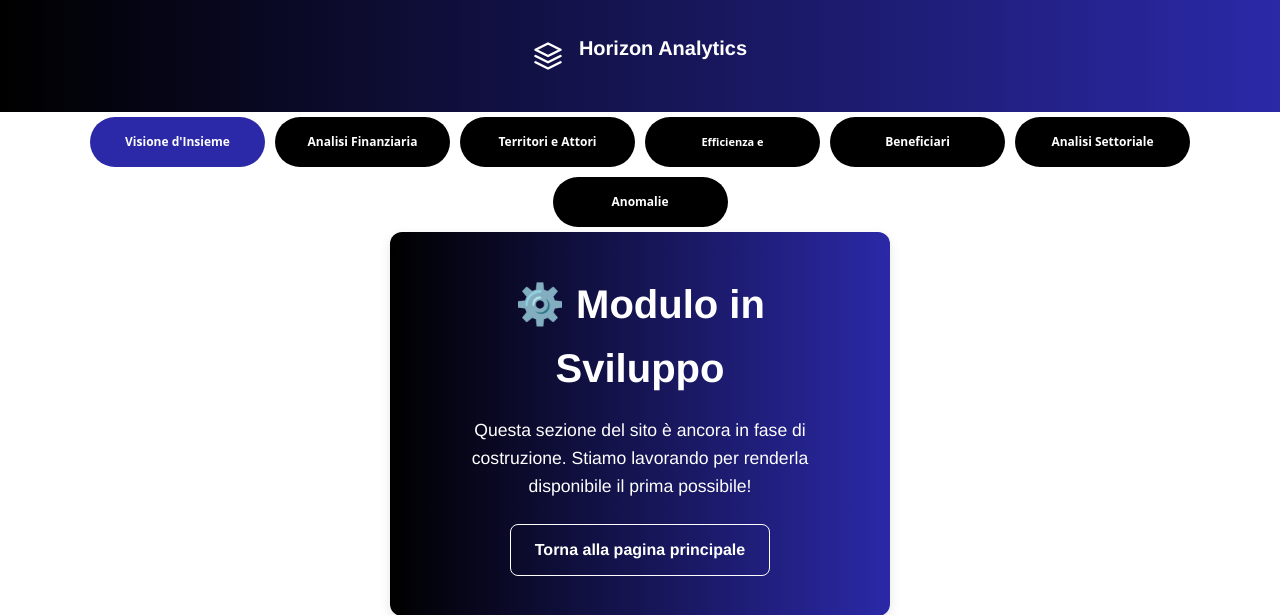
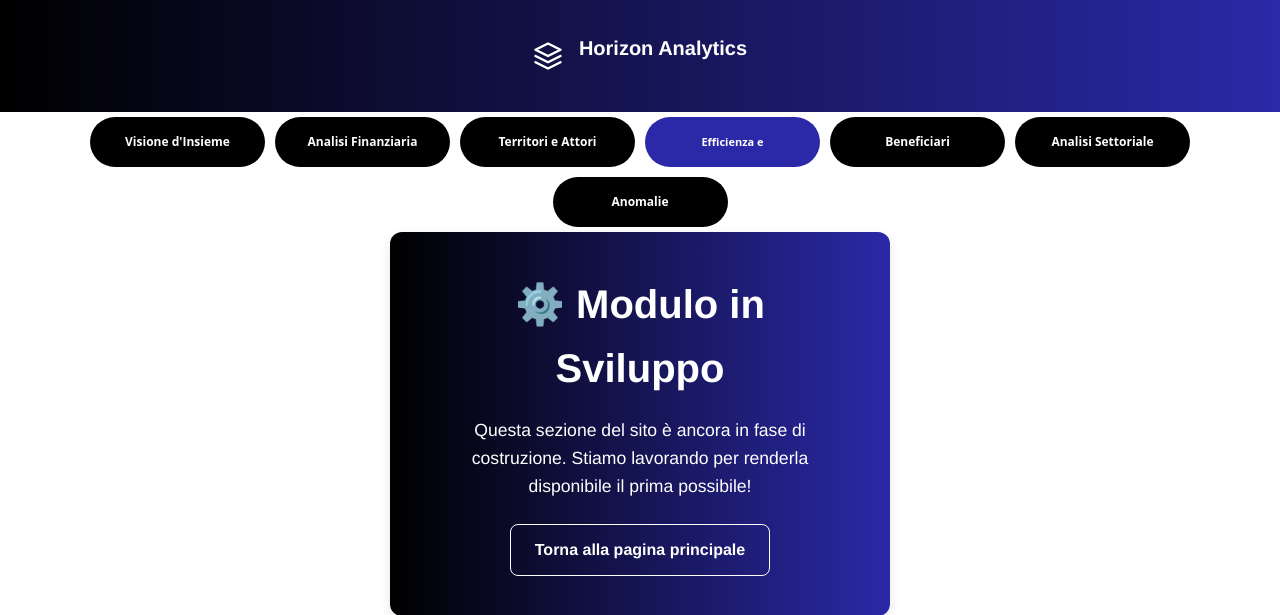
Before and after one commit to Breaking-code-Project-work/Horizon_Analytics, a Django app: page /efficienza_e_performance_page/ in a window 1280 px wide. Shown: the top 615 px of the page. Run offline with Django 5.2, Linux system fonts and the light colour scheme; parts of the project's set-up code (start-up, migrations or seed data) failed here and were passed over.

Commit message:
Update active button styling for navigation links

```diff
--- a/analytics_projects/templates/analytics_projects/efficienza_e_performance_page.html
+++ b/analytics_projects/templates/analytics_projects/efficienza_e_performance_page.html
@@ -28,10 +28,10 @@
         </div>
 
         <div class="container-center">
-            <a href="{% url 'visione_di_insieme_page' %}" class="header_buttons active_button">Visione d'Insieme</a>
+            <a href="{% url 'visione_di_insieme_page' %}" class="header_buttons">Visione d'Insieme</a>
             <a href="{% url 'analisi_finanziaria_page' %}" class="header_buttons">Analisi Finanziaria</a>
             <a href="{% url 'territori_e_attori_page' %}" class="header_buttons">Territori e Attori</a>
-            <a href="{% url 'efficienza_e_performance_page' %}" class="header_buttons" style="font-size: 11px;">Efficienza e Performance</a>
+            <a href="{% url 'efficienza_e_performance_page' %}" class="header_buttons active_button" style="font-size: 11px;">Efficienza e Performance</a>
             <a href="{% url 'beneficiari_page' %}" class="header_buttons">Beneficiari</a>
             <a href="{% url 'analisi_settoriale_page' %}" class="header_buttons">Analisi Settoriale</a>
             <a href="{% url 'anomalie_page' %}" class="header_buttons">Anomalie</a>
```
